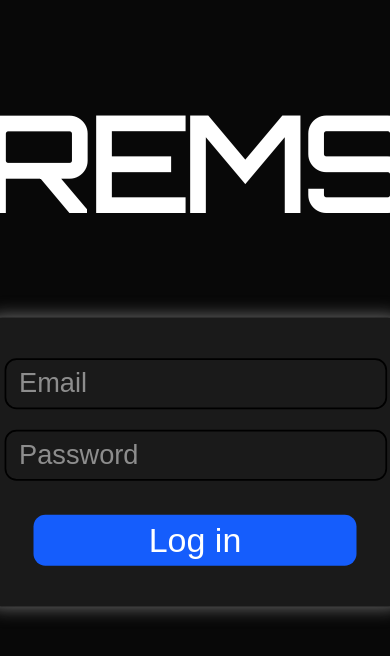
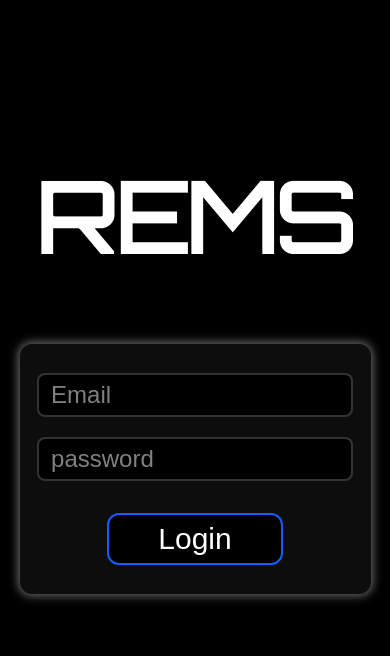
Before and after one commit to ryan-dev9/EMSx, a React (Vite) app: page / in a window 390 px wide. Shown: the top 656 px of the page. Built offline with nearby package versions, Linux system fonts and the light colour scheme.

Commit message:
Make Responsiveness

```diff
--- a/src/App.jsx
+++ b/src/App.jsx
@@ -43,14 +43,14 @@ function App() {
       console.log(userData)
 
     return (
-     <div>
+     <>
       {!user ? <Login handleLogin={handleLogin}/> : ''}
       {user == 'admin' ? <AdminDashboard changeUser={setUser} data={userData}/> : ''}
       {user == 'employee' ? <EmployeeDashboard changeUser={setUser} data={loggedInUserData.data}/> : ''}
 
       <Analytics />
       <SpeedInsights />
-    </div>
+    </>
 );
 
 
--- a/src/components/Auth/Login.jsx
+++ b/src/components/Auth/Login.jsx
@@ -11,19 +11,27 @@ const Login = ({handleLogin}) => {
         setPassword("")
     }
 
+    // screen
+    // Heading REMS
+    // Login Box
+    // form onSubmit={(e) => {submiteHandler(e)}}
+    // email input value={email} onChange={(e) => {setEmail(e.target.value)}}
+    // password input value={password} onChange={(e) => {setPassword(e.target.value)}}required
+    // Login Button
+
   return (
-    <div className='flex h-screen items-center justify-center'>
-            <h1 id='heading' className='absolute top-25 font-semibold font-[orbitron] text-9xl'>REMS</h1>
-        <div id='Login-box' className='relative top-10  h-[170px] w-[250px] flex justify-center scale-170 rounded-xl '>
-            <form onSubmit={(e) => {submiteHandler(e)}} className='flex flex-col items-center justify-center'>
+   <div className='h-screen flex justify-center bg-black'>
+        <h1 className='absolute top-[20%] sm:top-25 text-8xl sm:text-9xl text-black font-[orbitron] font-semibold'>REMS</h1>
 
-                <input value={email} onChange={(e) => {setEmail(e.target.value)}} className='border-1 border-black py-0.5 rounded-[7px] px-2' type="email" placeholder='Email'/>
-                <input value={password} onChange={(e) => {setPassword(e.target.value)}}required className='border-1 border-black py-0.5 rounded-[7px] px-2 mt-3' type="password" placeholder='Password'/>
-                <button className='flex justify-center items-center bg-blue-600 mt-5 text-white w-[190px] h-[30px] rounded-[7px] text-[20px]'>Log in</button>
+        <div className='w-full h-full  flex absolute sm:relative top-[10%] sm:items-center justify-center'>
+           <form onSubmit={(e) => {submiteHandler(e)}} id='login-form' className='absolute top-65 w-[90%] sm:w-[470px] h-[250px] flex flex-col justify-center items-center bg-white/5 rounded-xl'>
+                <input value={email} onChange={(e) => {setEmail(e.target.value)}} className='w-[90%] h-[40px] bg-black mb-5 py-5 px-3 border-2 text-2xl border-white/20 rounded-[8px]' type="email" placeholder='Email'/>
+                <input value={password} onChange={(e) => {setPassword(e.target.value)}} required className='w-[90%] h-[40px] bg-black py-5 px-3 border-2 text-2xl border-white/20 rounded-[8px]' type="password" placeholder='password'/>
 
-            </form>
+                <button className='mt-8 w-[50%] h-[45px] border-2 border-blue-600 flex justify-center items-center py-6 text-3xl bg-black rounded-xl'>Login</button>
+           </form>
         </div>
-    </div>
+   </div>
   )
 }
 
--- a/src/components/Dashboard/EmployeeDashboard.jsx
+++ b/src/components/Dashboard/EmployeeDashboard.jsx
@@ -8,7 +8,7 @@ const EmployeeDashboard = (props) => {
 
   console.log(props)
   return (
-    <div className='p-10 bg-[#0c0c0c] h-screen'>
+    <div className='p-2.5 sm:p-10 bg-[#010409] h-screen'>
         <Header changeUser={props.changeUser} data={props.data}/>
         <TaskNumber  data={props.data}/>
         <TaskList data={props.data}/>
--- a/src/components/TaskList/AcceptTask.jsx
+++ b/src/components/TaskList/AcceptTask.jsx
@@ -3,7 +3,7 @@ import React from 'react'
 const AcceptTask = ({data}) => {
     console.log(data.title)
   return (
-    <div className='flex-shrink-0 h-full w-[300px] p-5 bg-yellow-400 rounded-xl'>
+    <div className='flex-shrink-0 h-full border-1 border-yellow-300 sm:w-[300px] w-[85%] p-5 bg-black rounded-xl'>
             <div className='flex justify-between items-center'>
                 <h3 className='bg-red-500 font-semibold px-3 py-1 rounded'>{data.category}</h3>
                 <h4 className='text-xl font-semibold'>{data.date}</h4>
@@ -13,8 +13,8 @@ const AcceptTask = ({data}) => {
                 {data.description}
             </p>
             <div className='mt-4 w-full flex justify-around'>
-                <button id='btn' className='px-3.5 py-1.5 bg-blue-600 rounded text-[18px]'>Accept</button>
-                <button id='btn' className='px-3.5 py-1.5  bg-red-600 rounded text-[18px]'>Reject</button>
+                <button id='btn' className='px-3.5 py-1.5 bg-blue-600 rounded font-medium text-[18px]'>Accept</button>
+                <button id='btn' className='px-3.5 py-1.5  bg-red-600 rounded font-medium text-[18px]'>Reject</button>
             </div>
         </div>
   )
--- a/src/components/TaskList/CompleteTask.jsx
+++ b/src/components/TaskList/CompleteTask.jsx
@@ -2,7 +2,7 @@ import React from 'react'
 
 const CompleteTask = ({data}) => {
   return (
-    <div className='flex-shrink-0 h-full w-[300px] p-5 bg-red-400 rounded-xl'>
+    <div className='flex-shrink-0 h-full border-1 border-red-500 sm:w-[300px] w-[85%] p-5 bg-black  rounded-xl'>
             <div className='flex justify-between items-center'>
                 <h3 className='bg-red-500 font-semibold px-3 py-1 rounded'>{data.category}</h3>
                 <h4 className='text-xl font-semibold'>{data.date}</h4>
--- a/src/components/TaskList/FailedTask.jsx
+++ b/src/components/TaskList/FailedTask.jsx
@@ -2,7 +2,7 @@ import React from 'react'
 
 const FailedTask = ({data}) => {
   return (
-    <div className='flex-shrink-0 h-full w-[300px] p-5 bg-blue-400 rounded-xl'>
+    <div className='flex-shrink-0 h-full border-1 border-blue-500 sm:w-[300px] w-[85%] p-5 bg-black rounded-xl'>
             <div className='flex justify-between items-center'>
                 <h3 className='bg-red-500 px-3 font-semibold py-1 rounded'>{data.category}</h3>
                 <h4 className='text-xl font-semibold'>{data.date}</h4>
--- a/src/components/TaskList/NewTask.jsx
+++ b/src/components/TaskList/NewTask.jsx
@@ -2,7 +2,7 @@ import React from 'react'
 
 const NewTask = ({data}) => {
   return (
-    <div className='flex-shrink-0 h-full w-[300px] p-5 bg-green-400 rounded-xl'>
+    <div className='flex-shrink-0 h-full border-1 border-green-400 sm:w-[300px] w-[85%] p-5 bg-black rounded-xl'>
             <div className='flex justify-between items-center'>
                 <h3 className='bg-red-500 px-3 py-1 font-semibold rounded'>{data.category}</h3>
                 <h4 className='text-xl font-semibold'>{data.date}</h4>
--- a/src/components/TaskList/TaskList.jsx
+++ b/src/components/TaskList/TaskList.jsx
@@ -6,7 +6,7 @@ import NewTask from './NewTask'
 
 const TaskList = ({data}) => {
   return (
-    <div id='tasklist' className='flex items-center justify-start flex-nowrap overflow-x-auto gap-5 h-[53%] w-full rounded-xl py-5 mt-10'>
+    <div id='tasklist' className='flex items-center justify-start  overflow-x-auto gap-5 h-[53%] w-full rounded-xl py-5 mt-5 sm:mt-10'>
         {data.tasks.map((elem, idx)=>{
           if(elem.active){
             return <AcceptTask key={idx} data={elem}/>
--- a/src/components/other/Header.jsx
+++ b/src/components/other/Header.jsx
@@ -9,6 +9,11 @@ const Header = (props) => {
 
   // console.log(props.data.firstName)
 
+  // <div className='flex justify-between items-end'>
+
+  //       <h1 className='text-3xl font-medium'>Hello, <br /> <span className='text-5xl font-semibold font-sans'>{props.data.firstName ? props.data.firstName : "Anjali"} </span></h1>
+  //       <button onClick={logOutUser} className='bg-red-600 px-5 py-2 text-lg font-medium rounded-xl'>Log out</button>
+  //   </div>
 
   return (
     <div className='flex justify-between items-end'>
@@ -16,6 +21,7 @@ const Header = (props) => {
         <h1 className='text-3xl font-medium'>Hello, <br /> <span className='text-5xl font-semibold font-[orbitron]'>{props.data.firstName ? props.data.firstName : "Anjali"} </span></h1>
         <button onClick={logOutUser} className='bg-red-600 px-5 py-2 text-lg font-medium rounded-xl'>Log out</button>
     </div>
+
   )
 }
 
--- a/src/index.css
+++ b/src/index.css
@@ -11,6 +11,7 @@ body {
 }
 body {
   background-color: #080808;
+  box-sizing: border-box;
 }
 #AllTasks::-webkit-scrollbar {
   display: none;
@@ -26,3 +27,6 @@ body {
   background-color: #1a1a1a;
   box-shadow: 0px 0px 10px 1px rgb(105, 105, 105);
 }
+#login-form{
+  box-shadow: 0 0 10px 2px #686868;
+}
```
Also changed, not shown: src/components/other/TaskNumber.jsx (+7 -7 lines).
